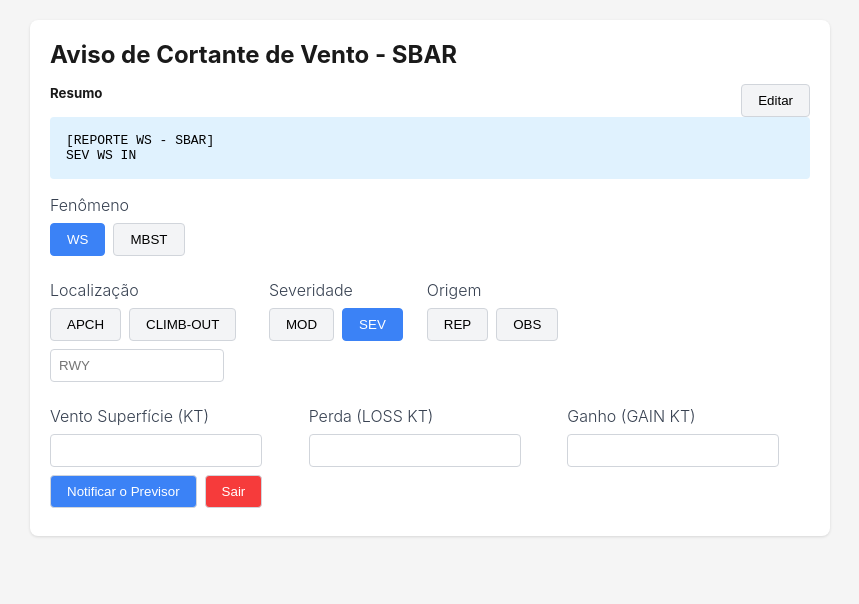
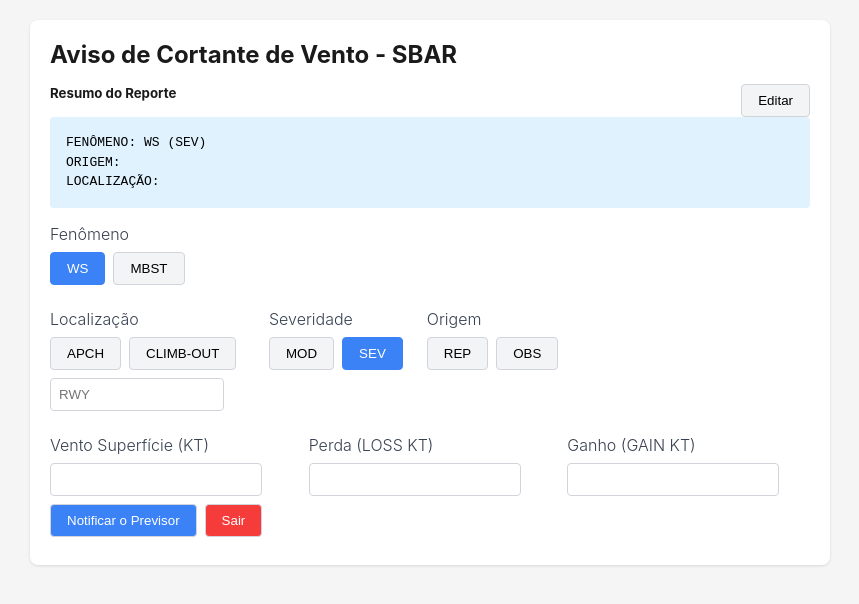
Before and after one commit to reinaldo-rab/telaws-ems, a plain HTML site: page index.html in a window 1280 px wide. Shown: the whole page, without its empty margins (210-1069 px from the left). Drawn offline with Linux system fonts and the light colour scheme.

Commit message:
Update index.html

```diff
--- a/index.html
+++ b/index.html
@@ -80,9 +80,11 @@
             background-color: #e0f2fe;
             padding: 1rem;
             border-radius: 4px;
-            white-space: pre-wrap;
+            white-space: pre-line;
+            /* Alterado para pre-line */
             font-family: monospace;
             margin: 0rem 0;
+            line-height: 1.5;
         }
 
         .grid {
@@ -123,7 +125,7 @@
             <!-- Mensagem Codificada -->
             <div class="form-group">
                 <div style="display: flex; justify-content: space-between; align-items: center;">
-                    <h5>Resumo</h5>
+                    <h5>Resumo do Reporte</h5>
                     <button type="button" id="editMsgBtn">Editar</button>
                 </div>
                 <pre class="preview" id="messagePreview"></pre>
@@ -279,56 +281,40 @@
         const generateMessage = () => {
             if (state.isEditingMsg) return state.manualMsg;
 
-            const formatTimestamp = (datetime) => {
-                if (!datetime) return '';
-                const cleaned = datetime.replace(/[-:T]/g, '');
-                return cleaned.slice(6, 12); // Extrai DD HH MM (6 caracteres: posições 6-11)
-            };
+            // Nova formatação do reporte
+            let report = [];
 
-            // Montagem da origem
-            let origin = '';
+            // Linha 1: Fenômeno
+            const severityPart = state.phenomenon === 'WS' ? ` (${state.severity})` : '';
+            report.push(`FENÔMENO: ${state.phenomenon}${severityPart}`);
+
+            // Linha 2: Origem
+            let originLine = 'ORIGEM: ';
             if (state.infoSource.includes('REP')) {
-                origin = `REP AT ${state.repTime || 'HHMM'} ${state.repAC || 'ACFT'}`;
+                originLine += `REP AT ${state.repTime || 'HHMM'}`;
+                if (state.repAC) originLine += ` | AERONAVE: ${state.repAC}`;
             } else if (state.infoSource.includes('OBS')) {
-                origin = state.obsAt ? `OBS AT ${state.obsAt.replace(':', '')}` : 'OBS';
-            } else if (state.infoSource.includes('FCST')) {
-                origin = 'FCST';
+                originLine += `OBS AT ${state.obsAt.replace(':', '') || 'HHMM'}`;
+            }
+            report.push(originLine);
+
+            // Linha 3: Localização
+            let locationLine = 'LOCALIZAÇÃO: ';
+            locationLine += state.localization.join(' ');
+            if (state.rwy) locationLine += ` RWY${state.rwy}`;
+            report.push(locationLine);
+
+            // Linha 4: Dados
+            const dataParts = [];
+            if (state.surfaceWind) dataParts.push(`SFC WIND ${state.surfaceWind}KT`);
+            if (state.loss) dataParts.push(`LOSS ${state.loss}KT`);
+            if (state.gain) dataParts.push(`GAIN ${state.gain}KT`);
+
+            if (dataParts.length > 0) {
+                report.push(`DADOS: ${dataParts.join(' | ')}`);
             }
 
-            // Localização + pista
-            const locParts = [...state.localization];
-            if (state.rwy) locParts.push(`RWY${state.rwy}`);
-            const loc = locParts.join(' ');
-
-            // Linhas da mensagem
-            const messageParts = [];
-
-
-            // Primeira linha (fixa)
-            messageParts.push(
-                `[REPORTE WS - SBAR]`
-            );
-
-            // Segunda linha (MBST/WS + localização)
-            messageParts.push(
-                state.phenomenon === 'MBST'
-                    ? `MBST IN ${loc} ${origin}`
-                    : `${state.severity} WS IN ${loc} ${origin}`
-            );
-
-            // SFC WIND (condicional)
-            if (state.surfaceWind.trim()) {
-                messageParts.push(`SFC WIND: ${state.surfaceWind}KT`);
-            }
-
-            // Loss/Gain (condicional)
-            if (state.loss.trim() || state.gain.trim()) {
-                messageParts.push(
-                    `LOSS: ${state.loss.trim() || '--'}KT GAIN: ${state.gain.trim() || '--'}KT`
-                );
-            }
-
-            return messageParts.join('\n');
+            return report.join('\n');
         };
         // Atualização da UI
         const updateUI = () => {
```
